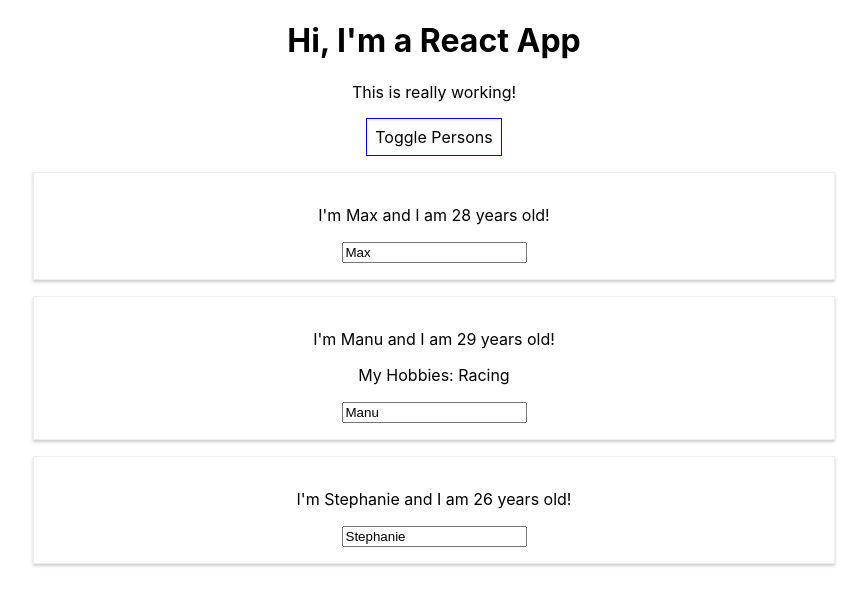
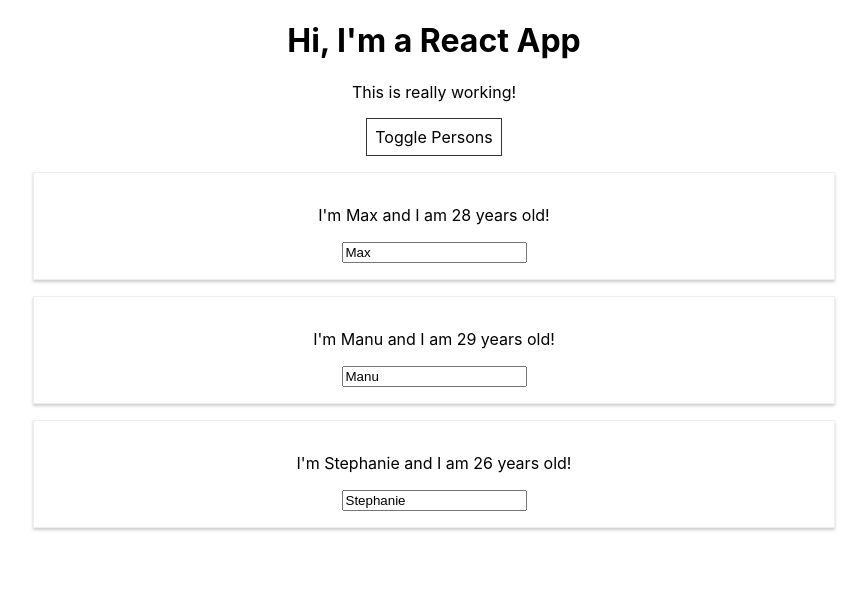
Before and after one commit to Unit-Git/reactjs-complete-guide-academind, a React (Create React App) app: page / in a window 1280 px wide. Both pictures are taken after a click on the button "Toggle Persons". Shown: the top 606 px of the page, without its empty margins (206-1073 px from the left). Built offline with nearby package versions, Linux system fonts and the light colour scheme.

Commit message:
end of section #4  Working with Lists and Conditionals

```diff
--- a/src/App.js
+++ b/src/App.js
@@ -5,34 +5,36 @@
 class App extends Component {
   state = {
     persons: [
-      { name: "Max", age: 28 },
-      { name: "Manu", age: 29 },
-      { name: "Stephanie", age: 26 },
+      { id: 1, name: "Max", age: 28 },
+      { id: 2, name: "Manu", age: 29 },
+      { id: 3, name: "Stephanie", age: 26 },
     ],
     otherState: "some other value",
     showPersons: false,
   };
 
-  switchNameHandler = newName => {
-    // console.log('Was clicked!');
-    // DON'T DO THIS: this.state.persons[0].name = 'Maximilian';
+  nameChangedHandler = (event, id) => {
+    const personIndex = this.state.persons.findIndex(p => {
+      return p.id === id;
+    });
+    const person = {
+      ...this.state.persons[personIndex],
+    };
+
+    person.name = event.target.value;
+
+    const persons = [...this.state.persons];
+    persons[personIndex] = person;
     this.setState({
-      persons: [
-        { name: newName, age: 28 },
-        { name: "Manu", age: 29 },
-        { name: "Stephanie", age: 27 },
-      ],
+      persons: persons,
     });
   };
 
-  nameChangedHandler = event => {
-    this.setState({
-      persons: [
-        { name: "Max", age: 28 },
-        { name: event.target.value, age: 29 },
-        { name: "Stephanie", age: 26 },
-      ],
-    });
+  deletePersonHandler = personIndex => {
+    // const persons = this.state.persons; old way
+    const persons = [...this.state.persons];
+    persons.splice(personIndex, 1);
+    this.setState({ persons: persons });
   };
 
   togglePersonsHandler = () => {
@@ -44,7 +46,7 @@
     const style = {
       backgroundColor: "white",
       font: "inherit",
-      border: "1px solid blue",
+      border: "1px solid #333",
       padding: "8px",
       cursor: "pointer",
     };
@@ -54,22 +56,17 @@
     if (this.state.showPersons) {
       persons = (
         <div>
-          <Person
-            name={this.state.persons[0].name}
-            age={this.state.persons[0].age}
-          />
-          <Person
-            name={this.state.persons[1].name}
-            age={this.state.persons[1].age}
-            click={this.switchNameHandler.bind(this, "Max!")}
-            changed={this.nameChangedHandler}
-          >
-            My Hobbies: Racing
-          </Person>
-          <Person
-            name={this.state.persons[2].name}
-            age={this.state.persons[2].age}
-          />
+          {this.state.persons.map((person, index) => {
+            return (
+              <Person
+                key={person.id}
+                click={() => this.deletePersonHandler(index)}
+                name={person.name}
+                age={person.age}
+                changed={e => this.nameChangedHandler(e, person.id)}
+              />
+            );
+          })}
         </div>
       );
     }
@@ -84,7 +81,6 @@
         {persons}
       </div>
     );
-    // return React.createElement('div', {className: 'App'}, React.createElement('h1', null, 'Does this work now?'));
   }
 }
 
```
